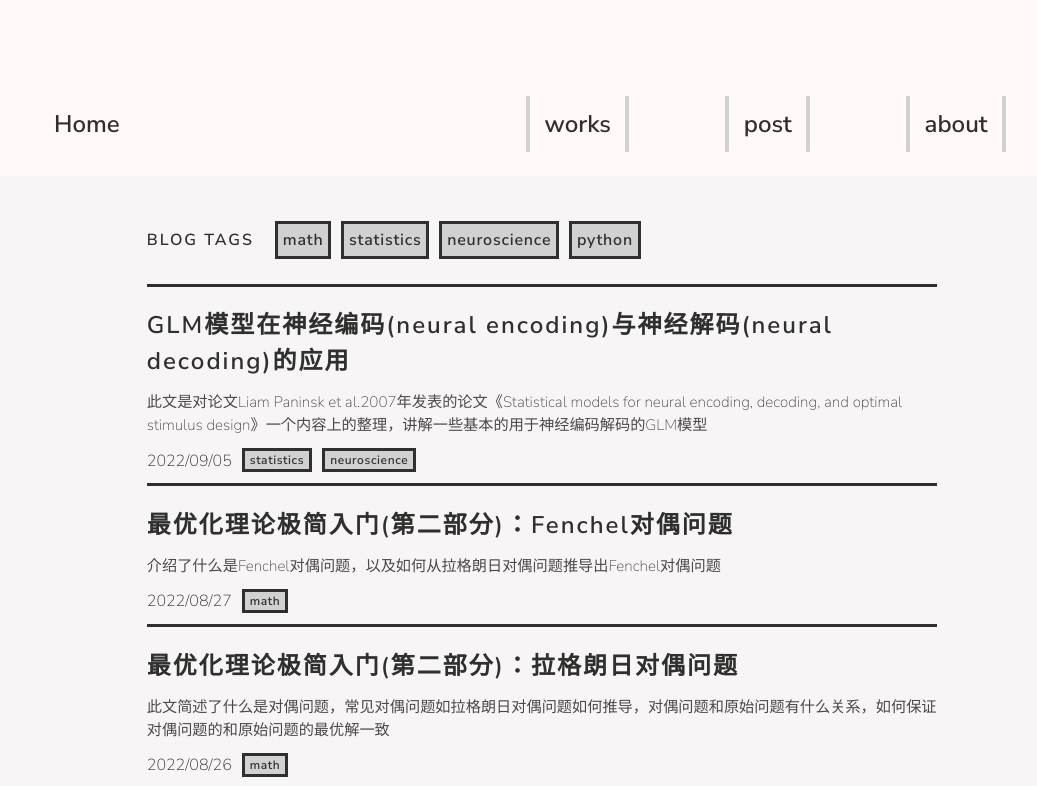
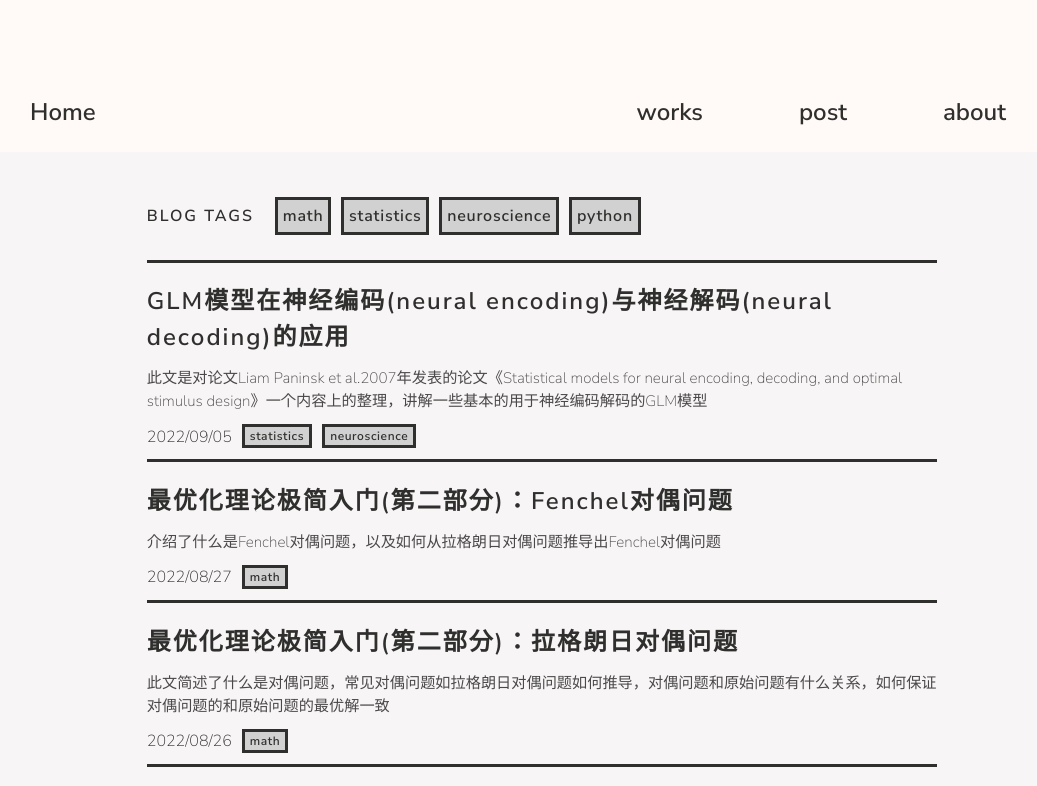
Before and after one commit to kisaragiRY/Rane-Blog, a React (Create React App) app: page /post in a window 1280 px wide. Shown: the top 786 px of the page, without its empty margins (98-1135 px from the left). Built offline with nearby package versions, Linux system fonts and the light colour scheme; a web font is replaced by a local one.

Commit message:
changed style for desktop #4

```diff
--- a/src/Components/navBar/navbar.css
+++ b/src/Components/navBar/navbar.css
@@ -1,4 +1,4 @@
-.navbar-container{
+/* .navbar-container{
     top: 0;
     width: 100%;
     background-color: var(--color-grey);
@@ -12,14 +12,13 @@
     align-items: center;
     font-size: 1.5rem;
 
-}
-.navbar-logo{
+} */
+/* .navbar-logo{
     padding: .2em 1em;
 }
 .navbar-menu-links{
     display: flex;
     flex-direction: row;
-    /* justify-content: flex-start; */
 }
 
 .navbar-menu-links a{
@@ -32,7 +31,7 @@
     background-color: var(--color-red);
     border-left: 4px solid var(--color-text);
     border-right: 4px solid var(--color-text);
-}
+} */
 /* hamburger related style*/
 .hamburger{
     display: none;
```
